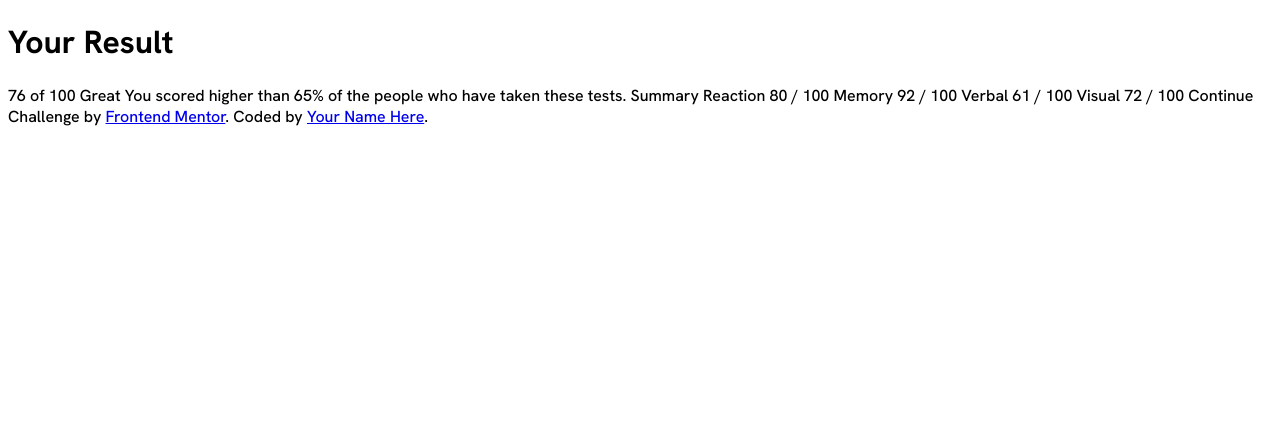
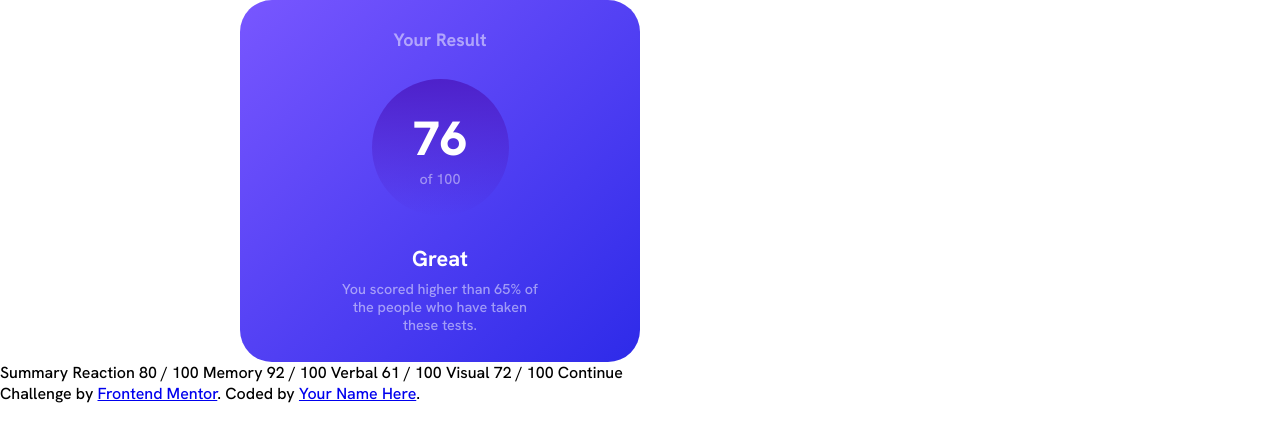
Before and after one commit to kanuos/FEM-results-summary, a website: page index.html in a window 1280 px wide. Drawn offline with Linux system fonts and the light colour scheme.

Commit message:
Result section - semantic HTML - scss code - compiled css for deployment

```diff
--- a/index.html
+++ b/index.html
@@ -15,16 +15,30 @@
 </head>
 
 <body>
+  <main class="container">
+    <section class="result__container">
+      <strong class="caption">
+        Your Result
+      </strong>
+      <div class="result result--circle">
+        <span class="result--circle__score">
+          76
+        </span>
+        <small class="result--circle__max">
+          of 100
+        </small>
+      </div>
+      <div class="result result--text">
+        <h1>
+          Great
+        </h1>
+        <p>
+          You scored higher than 65% of the people who have taken these tests.
+        </p>
+      </div>
+    </section>
+  </main>
 
-  <h1>
-    Your Result
-
-  </h1>
-  76
-  of 100
-
-  Great
-  You scored higher than 65% of the people who have taken these tests.
 
   Summary
 
--- a/style.scss
+++ b/style.scss
@@ -1,9 +1,14 @@
 // font family
 *, *::before, *::after {
     font-family: 'Hanken Grotesk', sans-serif;
+    padding: 0;
+    margin: 0;
+    box-sizing: border-box;
+    font-weight: 500;
 }
 // variables
 
+    // colors
     $primary-1 : hsl(0, 100%, 67%);
     $primary-2 : hsl(39, 100%, 56%);
     $primary-3 : hsl(166, 100%, 37%);
@@ -15,3 +20,105 @@ $bg-2 : hsl(241, 81%, 54%);
 
     $circle-1 : hsla(256, 72%, 46%, 1);
     $circle-2 : hsla(241, 72%, 46%, 0);
+
+    $light: white;
+
+
+    // units
+    $padding : 1.75rem;
+    $radius : 2rem;
+    $size : 16px;
+    $opacity: .5;
+    $opacity-light: .45;
+
+
+// mixin
+@mixin flex($direction: column) {
+    display: flex;
+    align-items: center;
+    justify-content: center;
+    flex-direction: $direction;
+}
+
+// global
+.container {
+    display: grid;
+    grid-template-rows: repeat(2, auto);
+    height: auto;
+    max-width: 50rem;
+    margin: auto;
+}
+
+
+// Result section
+.result__container {
+    padding: $padding;
+    background-image: linear-gradient(to bottom right, $bg-1, $bg-2);
+    border-radius: 0 0 $radius $radius;
+    @include flex(column);
+    gap: $padding;
+
+    grid-row: 1 / 2;
+
+    & > .caption {
+        color: $light;
+        opacity: $opacity;
+        font-size: calc($size * 1.125);
+        font-weight: 700;
+    }
+
+    & .result {
+        @include flex(column);
+        text-align: center;
+        color: $light;
+
+        &--circle {
+            padding: $padding;
+            border-radius: 100%;
+            aspect-ratio: 1 / 1;
+            background-image: linear-gradient(to bottom, $circle-1, $circle-2);
+
+            &__score {
+                font-size: calc($size * 3);
+                font-weight: 800;
+            }
+
+            &__max {
+                font-size: calc($size * .9);
+                opacity: $opacity-light;
+            }
+        }
+
+
+        &--text {
+            width: 60%;
+            margin: 0 auto;
+            @include flex(column);
+            gap: calc($padding * .25);
+
+            h1 {
+                font-size: calc($size * 1.35);
+                font-weight: 700;
+            }
+            p {
+                font-size: calc($size * .9);
+                opacity: $opacity;
+            }
+        }
+    }
+}
+
+
+
+
+
+@media screen and (min-width:1024px) {
+    .container {
+        grid-template-rows: 1fr;
+        grid-template-columns: repeat(2, 1fr);
+    }
+    .result__container {
+        border-radius: $radius;
+        grid-column: 1 / 2;
+    }
+}
```
Also changed, not shown: style.css, 1 other file. Lines whose indentation alone changed are shown as unchanged.
